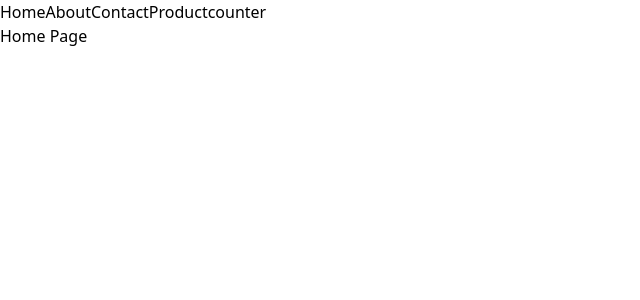
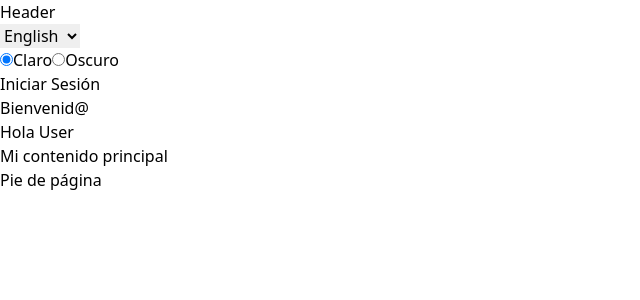
Before and after one commit to Angel-Raa/react-concepts, a React (Vite) app: page / in a window 1280 px wide. Shown: the top 300 px of the page, without its empty margins (0-640 px from the left). Built offline with nearby package versions, Linux system fonts and the light colour scheme.

Commit message:
seccion 1 de Context APi

```diff
--- a/src/App.jsx
+++ b/src/App.jsx
@@ -1,16 +1,17 @@
-import {BrowserRouter , Routes, Route} from "react-router-dom";
-import { Home } from "./components/page/Home";
-import { Nav } from "./components/page/Nav";
-import { About } from "./components/page/About";
-import { Contact } from "./components/page/Contact";
-import { Error404 } from "./components/page/Error404";
-import { Product } from "./components/page/Product";
-import { ProductDetails } from "./components/page/ProductDetails";
-import { Counter } from "./components/Memorizacion/Counter";
+import { Page } from "./Context/Page";
+
 function App() {
   return (
     <div>
-      <BrowserRouter>
+     <Page />
+    </div>
+  );
+}
+
+export default App;
+
+/*
+ <BrowserRouter>
       <Nav/>
        <Routes>
             <Route path="/"  element={<Home/>}/>
@@ -22,8 +23,5 @@ function App() {
             <Route path="*" element={<Error404/>}/ >
        </Routes>
       </BrowserRouter>
-    </div>
-  );
-}
 
-export default App;
+*/
--- /dev/null
+++ b/src/Context/Footer.jsx
@@ -0,0 +1,13 @@
+export const Footer = ({ theme }) => {
+  return (
+    <>
+      <div className={theme}>
+        <div className="bg-gray-200">
+          <footer className="container mx-auto py-4">
+            <h1 className="text-xl font-semibold">Pie de página</h1>
+          </footer>
+        </div>
+      </div>
+    </>
+  );
+};
--- /dev/null
+++ b/src/Context/Header.jsx
@@ -0,0 +1,46 @@
+import "../Context/estilos.css";
+export const Header = ({ theme, handlerTheme }) => {
+  return (
+    <>
+      <div className={theme}>
+        <div className="container mx-auto py-4">
+          <header className="flex items-center justify-between">
+            <h1 className="text-3xl font-semibold">Header</h1>
+            <div className="space-x-4">
+              <select className="bg-white text-black rounded p-2">
+                <option value="EN">English</option>
+                <option value="ES">Spanish</option>
+              </select>
+              <div className="flex items-center space-x-2">
+                <input
+                  type="radio"
+                  name="theme"
+                  id="light"
+                  value="light"
+                  className="mr-1"
+                  defaultChecked
+                  onClick={handlerTheme}
+                />
+                <label htmlFor="light" className="mr-4">
+                  Claro
+                </label>
+                <input
+                  type="radio"
+                  name="theme"
+                  id="dark"
+                  value="dark"
+                  className="mr-1"
+                  onClick={handlerTheme}
+                />
+                <label htmlFor="dark">Oscuro</label>
+              </div>
+            </div>
+            <button className="bg-blue-700 text-white px-4 py-2 rounded">
+              Iniciar Sesión
+            </button>
+          </header>
+        </div>
+      </div>
+    </>
+  );
+};
--- /dev/null
+++ b/src/Context/Main.jsx
@@ -0,0 +1,16 @@
+export const Main = ({theme}) => {
+  return (
+    <>
+    <div className={theme}>
+    <div className="bg-gray-100 p-4">
+        <main className="container mx-auto">
+          <p className="text-lg font-semibold">Bienvenid@</p>
+          <p className="text-xl font-bold">Hola User</p>
+          <p>Mi contenido principal</p>
+        </main>
+      </div>
+    </div>
+
+    </>
+  );
+};
--- /dev/null
+++ b/src/Context/Page.jsx
@@ -0,0 +1,29 @@
+import { useState } from "react";
+import { Footer } from "./Footer";
+import { Header } from "./Header";
+import { Main } from "./Main";
+
+export const Page = () => {
+  const initial = "light";
+  const [theme, setTheme] = useState(initial);
+  const handlerTheme = (e) => {
+    console.log(e.target.value);
+    if (e.target.value === "light") {
+      setTheme("light");
+    } else {
+      setTheme("dark");
+    }
+  };
+
+  return (
+    <>
+      <div className="flex flex-col min-h-screen">
+        <Header theme={theme} handlerTheme={handlerTheme} />{" "}
+        {/* Render the Header component */}
+        <Main theme={theme} className="flex-grow" />{" "}
+        {/* Render the Main component and make it grow */}
+        <Footer theme={theme} /> {/* Render the Footer component */}
+      </div>
+    </>
+  );
+};
--- /dev/null
+++ b/src/Context/estilos.css
@@ -0,0 +1,4 @@
+.dark {
+    background-color: #fff;
+    filter: invert(1);
+}
```
